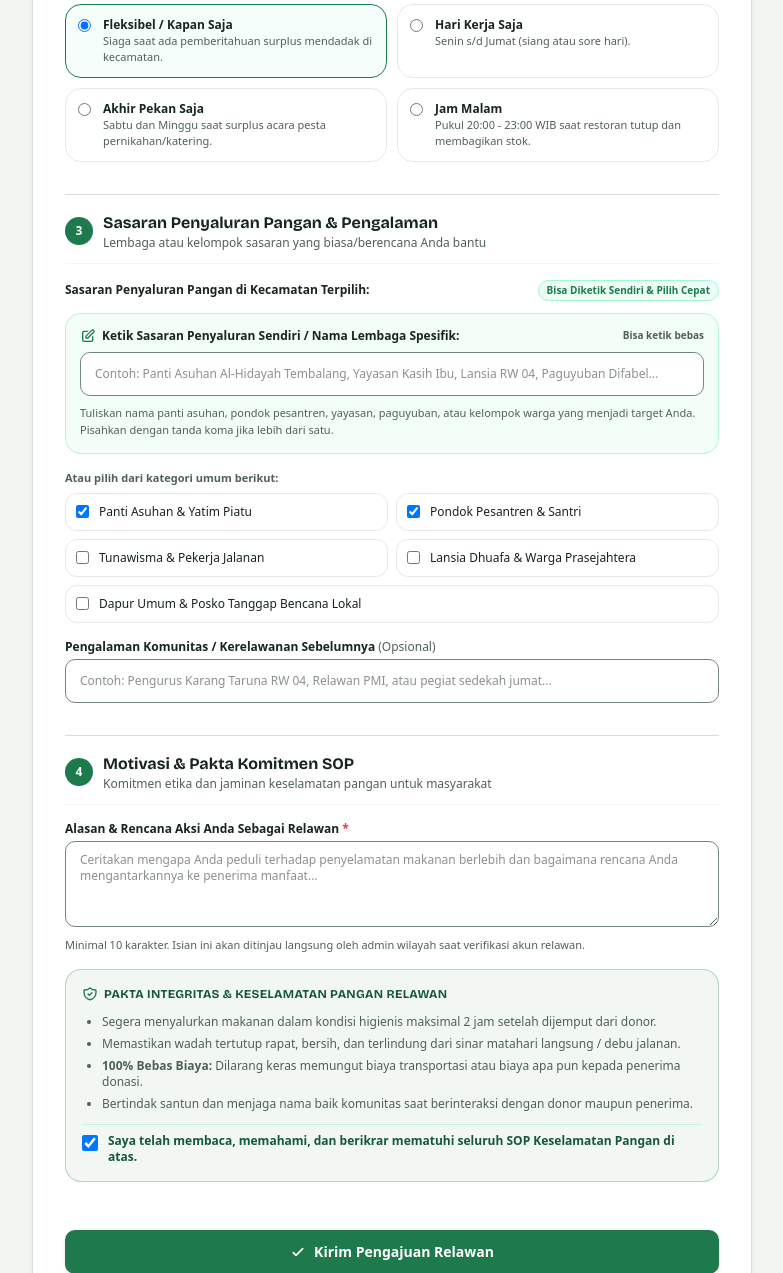
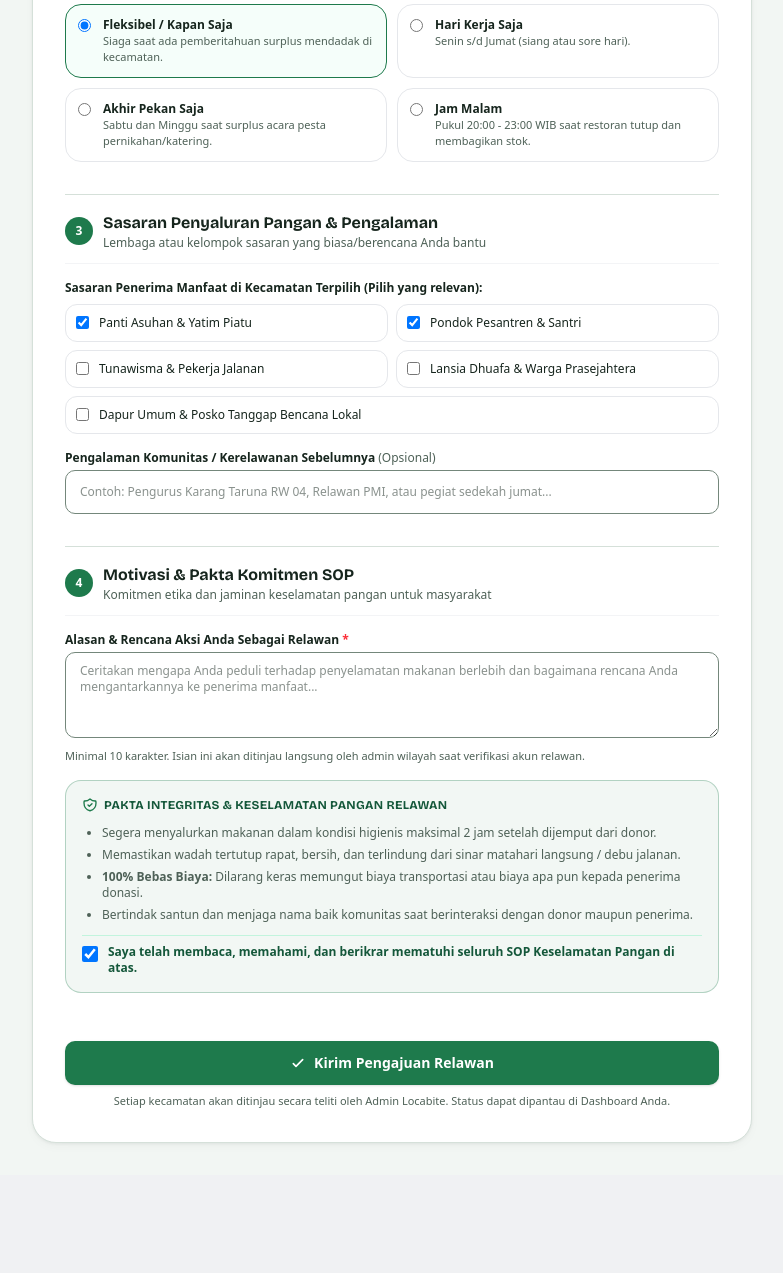
Before and after one commit to rofiqsyf/LokaWaste, a Laravel app: page /volunteer/apply in a window 1280 px wide. Shown: the part 1020-2293 px from the top of the page, without its empty margins (248-1031 px from the left). After the commit the page ends 2164 px from the top, so only its background shows below. Run offline with Laravel 12, Linux system fonts and the light colour scheme; a user stored in the database is signed in; data comes from the database, SQL or seed files in the repository; data that the repository does not hold is empty; style sheets or scripts are compiled from the project's sources; some libraries are stand-ins or nearby versions.

Commit message:
revert: remove custom target beneficiaries input box from volunteer apply form

```diff
--- a/resources/views/volunteer/apply.blade.php
+++ b/resources/views/volunteer/apply.blade.php
@@ -294,42 +294,10 @@
             </div>
 
             <!-- 3.1 Target Komunitas Penerima Manfaat -->
-            <div class="space-y-3">
-                <div class="flex items-center justify-between gap-2">
+            <div class="space-y-2">
                 <label class="text-xs font-bold text-[#16251D] block">
-                        Sasaran Penyaluran Pangan di Kecamatan Terpilih:
+                    Sasaran Penerima Manfaat di Kecamatan Terpilih (Pilih yang relevan):
                 </label>
-                    <span class="text-[10px] font-semibold text-[#1E7A4C] bg-emerald-50 px-2 py-0.5 rounded-full border border-emerald-200">
-                        Bisa Diketik Sendiri & Pilih Cepat
-                    </span>
-                </div>
-
-                <!-- Input Ketik Sendiri Sasaran Penyaluran (Utama & Fleksibel) -->
-                <div class="p-3.5 bg-emerald-50/60 rounded-2xl border border-emerald-200/80 space-y-2">
-                    <div class="flex items-center justify-between gap-2">
-                        <label class="text-xs font-bold text-[#16251D] flex items-center gap-1.5">
-                            <svg class="w-4 h-4 text-[#1E7A4C]" fill="none" stroke="currentColor" viewBox="0 0 24 24">
-                                <path stroke-linecap="round" stroke-linejoin="round" stroke-width="2" d="M11 5H6a2 2 0 00-2 2v11a2 2 0 002 2h11a2 2 0 002-2v-5m-1.414-9.414a2 2 0 112.828 2.828L11.828 15H9v-2.828l8.586-8.586z"/>
-                            </svg>
-                            <span>Ketik Sasaran Penyaluran Sendiri / Nama Lembaga Spesifik:</span>
-                        </label>
-                        <span class="text-[10px] text-[#4E6157] font-semibold">Bisa ketik bebas</span>
-                    </div>
-
-                    <input type="text"
-                           name="custom_target_beneficiaries"
-                           value="{{ old('custom_target_beneficiaries') }}"
-                           placeholder="Contoh: Panti Asuhan Al-Hidayah Tembalang, Yayasan Kasih Ibu, Lansia RW 04, Paguyuban Difabel..."
-                           class="input-field text-xs font-medium bg-white">
-
-                    <p class="text-[11px] text-[#4E6157] leading-relaxed">
-                        Tuliskan nama panti asuhan, pondok pesantren, yayasan, paguyuban, atau kelompok warga yang menjadi target Anda. Pisahkan dengan tanda koma jika lebih dari satu.
-                    </p>
-                </div>
-
-                <!-- Rekomendasi Pilihan Cepat Kategori Sasaran -->
-                <div class="space-y-1.5 pt-1">
-                    <span class="text-[11px] font-bold text-[#4E6157] block">Atau pilih dari kategori umum berikut:</span>
                 <div class="grid grid-cols-1 sm:grid-cols-2 gap-2 text-xs">
                     <label class="flex items-center gap-2.5 p-2.5 rounded-xl border border-gray-200 hover:bg-gray-50 cursor-pointer transition">
                         <input type="checkbox" name="target_beneficiaries[]" value="Panti Asuhan & Yatim Piatu" checked class="rounded border-[#74877B] text-[#1E7A4C] focus:ring-[#1E7A4C]">
@@ -355,7 +323,6 @@
                         <input type="checkbox" name="target_beneficiaries[]" value="Dapur Umum & Tanggap Darurat Bencana" class="rounded border-[#74877B] text-[#1E7A4C] focus:ring-[#1E7A4C]">
                         <span class="font-medium text-[#16251D]">Dapur Umum & Posko Tanggap Bencana Lokal</span>
                     </label>
-                    </div>
                 </div>
             </div>
 
```
Lines whose indentation alone changed are shown as unchanged.
